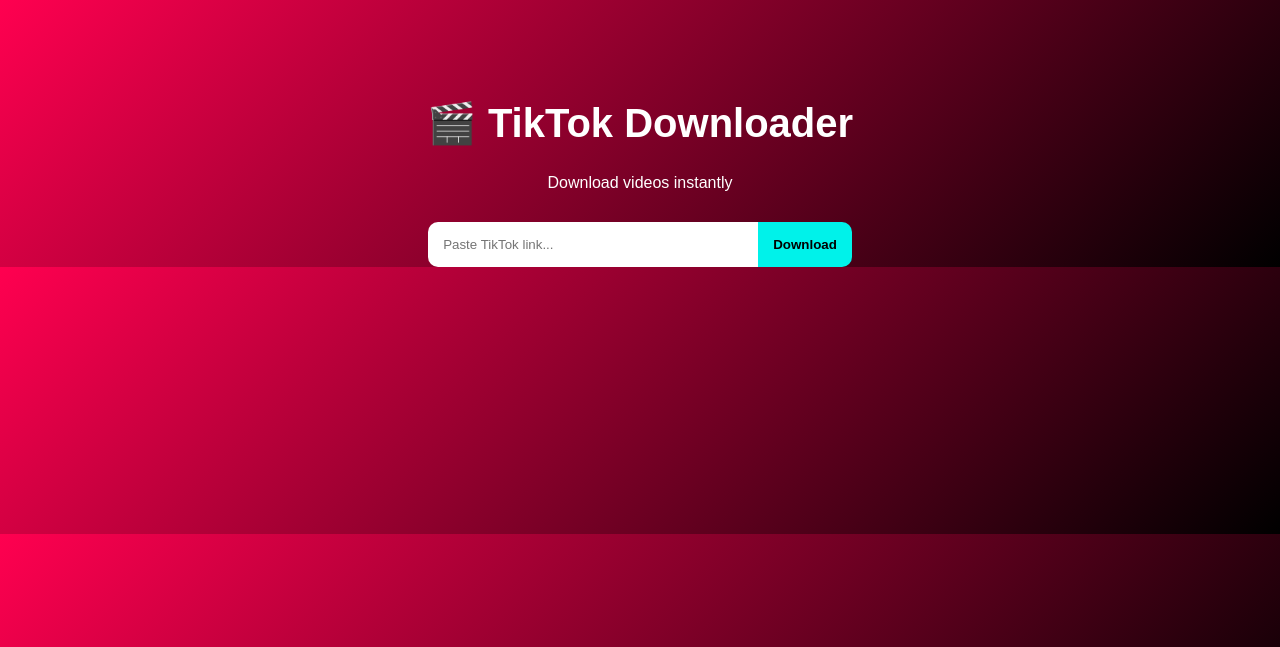
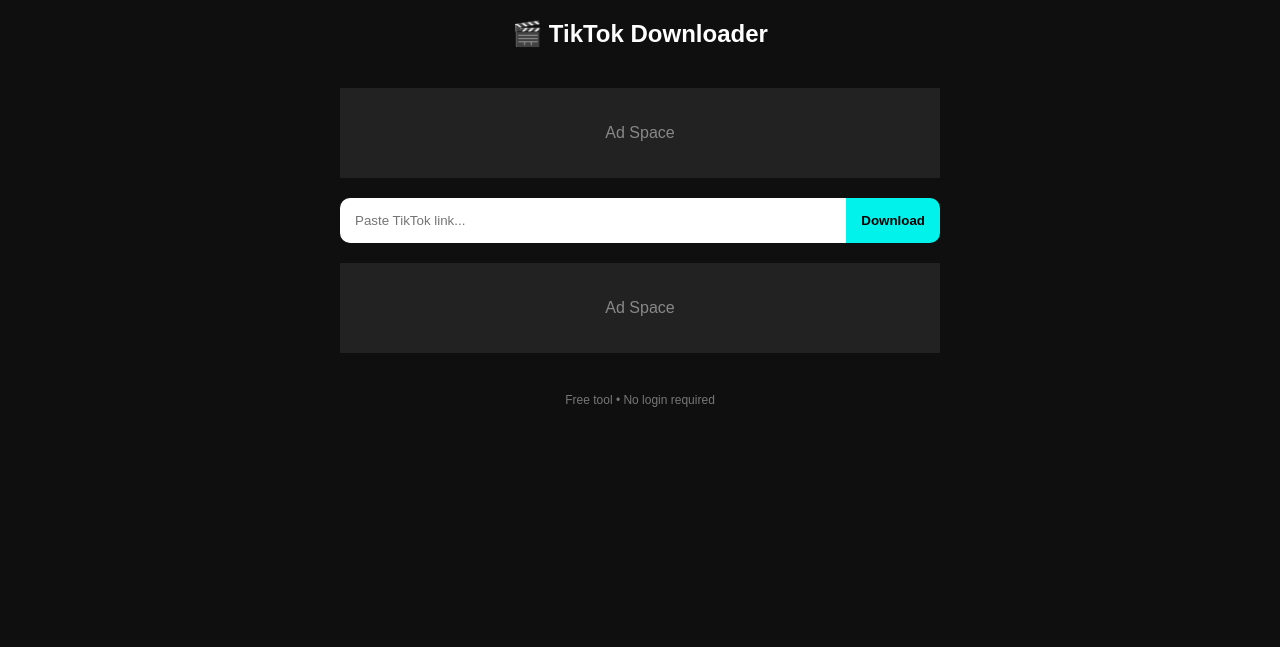
Before and after one commit to LightMax20/pythontik, a Flask app: page / in a window 1280 px wide. Shown: the top 647 px of the page. Run offline with Flask 3, Linux system fonts and the light colour scheme.

Commit message:
Update index.html

```diff
--- a/templates/index.html
+++ b/templates/index.html
@@ -9,97 +9,116 @@
 body {
   margin: 0;
   font-family: Arial;
-  background: linear-gradient(135deg, #ff0050, #000);
+  background: #0f0f0f;
   color: white;
+}
+
+/* HEADER */
+.header {
+  text-align: center;
+  padding: 20px;
+  font-size: 24px;
+  font-weight: bold;
+}
+
+/* MAIN BOX */
+.container {
+  max-width: 600px;
+  margin: auto;
   text-align: center;
 }
 
-.container {
-  margin-top: 100px;
-}
-
-h1 {
-  font-size: 40px;
-}
-
+/* INPUT */
 .input-box {
-  margin-top: 30px;
   display: flex;
-  justify-content: center;
+  margin-top: 20px;
+  border-radius: 10px;
+  overflow: hidden;
 }
 
 input {
-  width: 300px;
+  flex: 1;
   padding: 15px;
   border: none;
-  border-radius: 10px 0 0 10px;
+  outline: none;
 }
 
 button {
   padding: 15px;
   border: none;
   background: #00f2ea;
-  border-radius: 0 10px 10px 0;
   cursor: pointer;
   font-weight: bold;
 }
 
-button:hover {
-  background: #00cfc7;
+/* LOADER */
+.loader {
+  display: none;
+  margin-top: 20px;
 }
 
-.loader {
-  margin-top: 20px;
-  display: none;
+/* ADS */
+.ad {
+  margin: 20px auto;
+  width: 100%;
+  height: 90px;
+  background: #222;
+  display: flex;
+  justify-content: center;
+  align-items: center;
+  color: #888;
 }
 
-.spinner {
-  border: 5px solid rgba(255,255,255,0.2);
-  border-top: 5px solid #00f2ea;
-  border-radius: 50%;
-  width: 40px;
-  height: 40px;
-  margin: auto;
-  animation: spin 1s linear infinite;
-}
-
-@keyframes spin {
-  100% { transform: rotate(360deg); }
+/* FOOTER */
+.footer {
+  text-align: center;
+  margin-top: 40px;
+  font-size: 12px;
+  color: #777;
 }
 </style>
+
 </head>
 
 <body>
 
+<div class="header">🎬 TikTok Downloader</div>
+
 <div class="container">
-  <h1>🎬 TikTok Downloader</h1>
-  <p>Download videos instantly</p>
+
+  <!-- TOP AD -->
+  <div class="ad">Ad Space</div>
 
   <div class="input-box">
     <input id="url" placeholder="Paste TikTok link...">
-    <button onclick="downloadVideo()">Download</button>
+    <button onclick="download()">Download</button>
   </div>
 
-  <div class="loader" id="loader">
-    <div class="spinner"></div>
-    <p>Downloading...</p>
+  <div class="loader" id="loader">Processing...</div>
+
+  <!-- MIDDLE AD -->
+  <div class="ad">Ad Space</div>
+
 </div>
+
+<div class="footer">
+Free tool • No login required
 </div>
 
 <script>
-async function downloadVideo() {
+async function download() {
   const url = document.getElementById("url").value;
   const loader = document.getElementById("loader");
 
   if (!url) {
-        alert("Enter a TikTok URL");
+    alert("Enter URL");
     return;
   }
 
   loader.style.display = "block";
 
   try {
-        const response = await fetch("/download", {
+    const res = await fetch("/download", {
       method: "POST",
       headers: {
         "Content-Type": "application/x-www-form-urlencoded"
@@ -107,18 +126,15 @@ async function downloadVideo() {
       body: "url=" + encodeURIComponent(url)
     });
 
-        if (!response.ok) {
-            throw new Error("Download failed");
-        }
+    const blob = await res.blob();
 
-        const blob = await response.blob();
-        const link = document.createElement("a");
-        link.href = window.URL.createObjectURL(blob);
-        link.download = "video.mp4";
-        link.click();
+    const a = document.createElement("a");
+    a.href = window.URL.createObjectURL(blob);
+    a.download = "tiktok_video.mp4";
+    a.click();
 
-    } catch (err) {
-        alert("Error downloading video");
+  } catch (e) {
+    alert("Download failed");
   }
 
   loader.style.display = "none";
```
Lines whose indentation alone changed are shown as unchanged.
